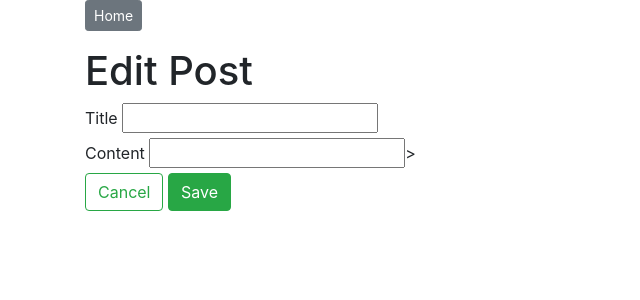
After one commit to jiangtracy/blogly, a Flask app: template templates/edit_post.html in a window 1280 px wide. The commit adds this page. Shown: the top 300 px of the page, without its empty margins (0-640 px from the left). Run offline with Flask 2, Linux system fonts and the light colour scheme; the template is opened without the code that fills it, so the values that code supplies are empty; some libraries are stand-ins or nearby versions.

Commit message:
created routes for part2

```diff
--- a/app.py
+++ b/app.py
@@ -2,7 +2,7 @@
 
 from flask import Flask, request, redirect, render_template, flash
 from flask_debugtoolbar import DebugToolbarExtension
-from models import db, connect_db, User
+from models import db, connect_db, User, Post
 
 
 app = Flask(__name__)
@@ -72,11 +72,13 @@ def show_user_info(user_id):
         with buttons to edit their info
     """
     user = User.query.get_or_404(user_id)
+    posts = Post.query.filter(Post.user_id == user_id).all()
 
     return render_template('user_detail.html',
                            full_name=user.full_name,
                            user_id=user_id,
-                           url=user.pic_url)
+                           url=user.pic_url,
+                           posts=posts)
 
 
 @app.route('/users/<int:user_id>/edit')
@@ -112,7 +114,7 @@ def edit_user_info(user_id):
     return redirect('/users')
 
 
-@app.route('/users/<user_id>/delete', methods=["POST"])
+@app.route('/users/<int:user_id>/delete', methods=["POST"])
 def delete_user(user_id):
     """ deletes users info from database
     """
@@ -121,3 +123,70 @@ def delete_user(user_id):
     db.session.delete(user)
     db.session.commit()
     return redirect('/users')
+
+
+@app.route('/users/<int:user_id>/posts/new')
+def display_new_post_form(user_id):
+    """ Render add new post form """
+    user = User.query.get_or_404(user_id)
+
+    return render_template('new_post.html', user=user)
+
+
+@app.route('/users/<int:user_id>/posts/new', methods=['POST'])
+def create_new_post(user_id):
+    """ Handle add form; add post and redirect to the user detail page. """
+
+    # grab form data
+    title = request.form['title']
+    content = request.form['content']
+
+    # add to database
+    new_post = Post(title=title,
+                    content=content,
+                    user_id=user_id)
+    db.session.add(new_post)
+    db.session.commit()
+
+    return redirect(f'/users/{user_id}')
+
+@app.route('/posts/<post_id>')
+def display_post_detail(post_id):
+    """ show a post with buttons to edit and delete"""
+    post = Post.query.get_or_404(post_id)
+
+    return render_template('post_detail.html', post=post)
+
+
+@app.route('/posts/<post_id>/edit')
+def show_edit_post_form(post_id):
+    """ Show form to edit a post, and to cancel (back to user page). """
+    post = Post.query.get_or_404(post_id)
+
+    return render_template('edit_post.html', post=post)
+
+@app.route('/posts/<post_id>/edit', methods=['POST'])
+def handle_edit_post_form(post_id):
+    """ Handle editing of a post. Redirect back to the post view.  """
+    title = request.form['title']
+    content = request.form['content']
+
+
+    # add to database
+    post = Post.query.get_or_404(post_id)
+    post.title = title
+    post.content = content
+    db.session.commit()
+
+    return redirect(f'/posts/{post_id}')
+
+@app.route('/posts/<post_id>/delete', methods=['POST'])
+def delete_post(post_id):
+    """ Delete the post """
+    post = Post.query.get_or_404(post_id)
+    user_id = post.user_id
+
+    db.session.delete(post)
+    db.session.commit()
+
+    return redirect(f'/users/{user_id}')
--- a/models.py
+++ b/models.py
@@ -1,4 +1,5 @@
 from flask_sqlalchemy import SQLAlchemy
+import datetime
 
 db = SQLAlchemy()
 
@@ -49,7 +50,8 @@ class Post(db.Model):
                       nullable=False)
     content = db.Column(db.Text,
                         nullable=False)
-    created_at = db.Column(db.DateTime,
-                           nullable=False)
     user_id = db.Column(db.Integer,
                         db.ForeignKey('users.id'))
+    created_at = db.Column(db.DateTime,
+                           nullable=False,
+                           default=datetime.datetime.utcnow)
--- /dev/null
+++ b/templates/edit_post.html
@@ -0,0 +1,39 @@
+
+{% extends 'base.html' %}
+
+{% block content %}
+
+<div>
+  <h1>Edit Post </h1>
+  <form>
+    <div>
+      <label for="title">Title</label>
+      <input
+        id="title"
+        type="text"
+        name="title"
+        value="{{ post.title }}">
+    </div>
+    <div>
+      <label for="content">Content</label>
+      <input
+        id="content"
+        type="text"
+        name="content"
+        value="{{ post.content }}">>
+    </div>
+    <div class="ml-auto">
+      <button
+        formaction="/users/{{ post.user_id }}"
+        class="btn btn-outline-success">Cancel
+      </button>
+      <button
+        formaction= '/posts/{{ post.id }}/edit'
+        formmethod="POST"
+        class="btn btn-success">Save
+      </button>
+    </div>
+  </form>
+</div>
+
+{% endblock %}
```
Also changed, not shown: templates/new_post.html (added, +36 -0 lines), templates/post_detail.html (added, +24 -0 lines), templates/user_detail.html (+20 -8 lines).
